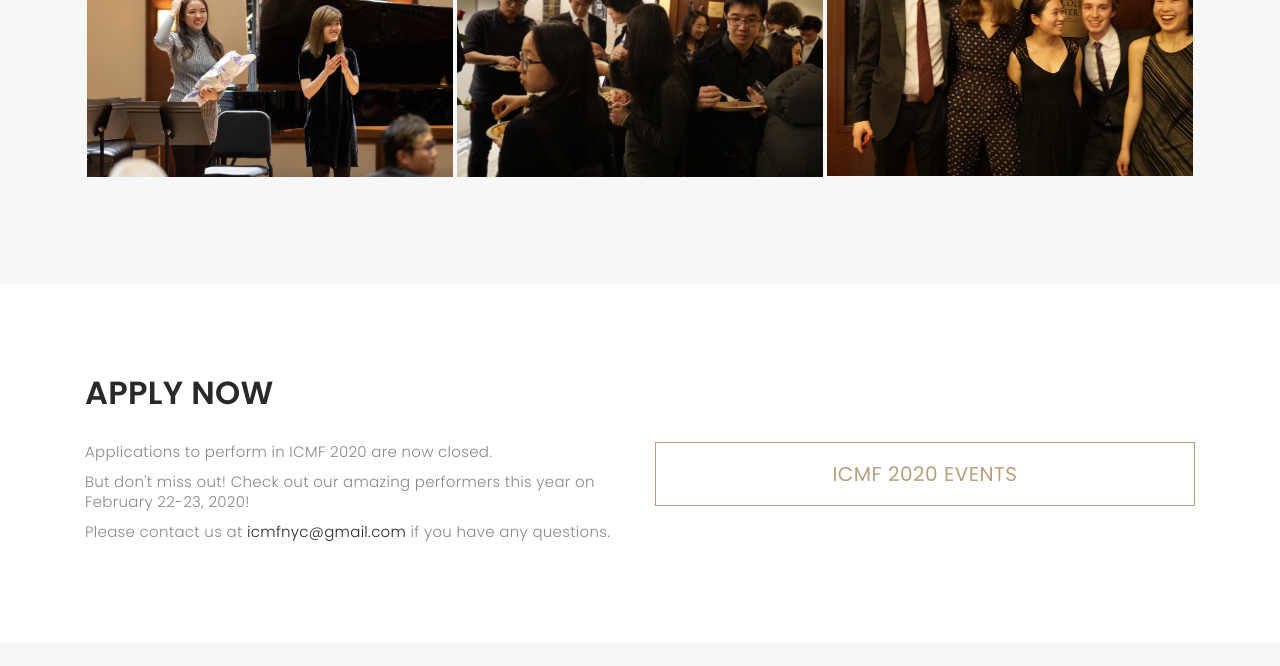
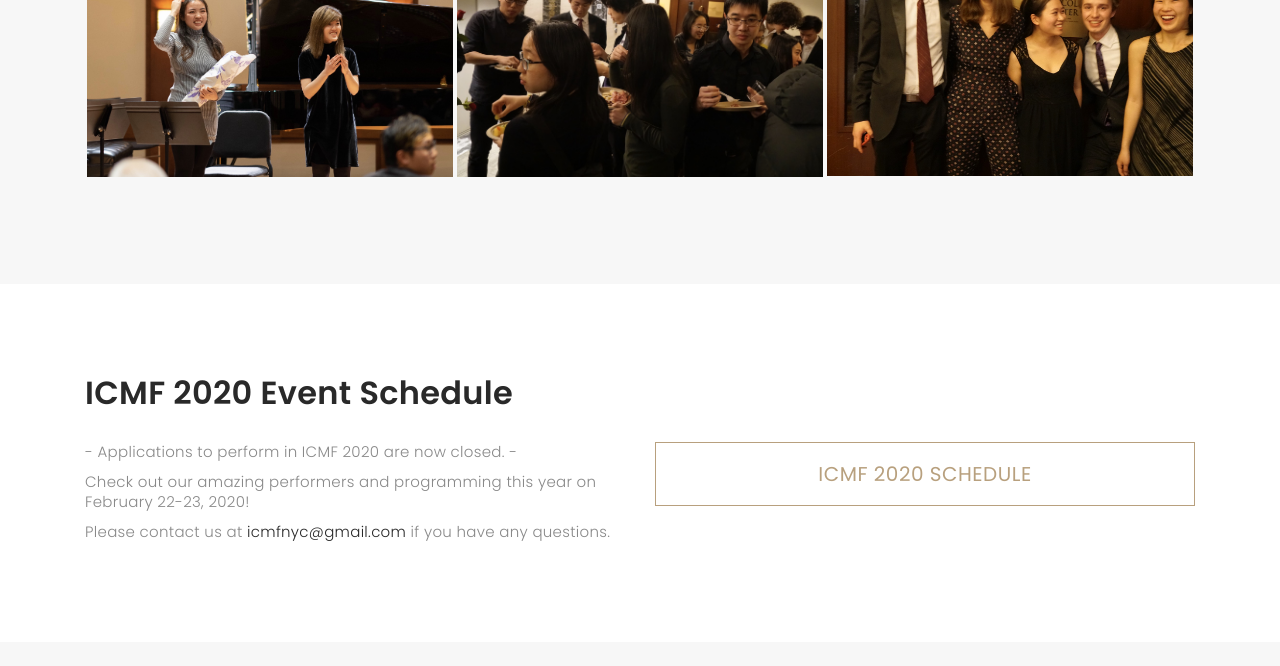
Before and after one commit to jadechen170/icmfnyc.github.io, a plain HTML site: page index.html in a window 1280 px wide. Shown: the part 4580-5246 px from the top of the page. Drawn offline with nearby package versions, Linux system fonts and the light colour scheme; files whose address does not match are found by name; a web font is replaced by a local one.

Commit message:
minor edits

```diff
--- a/index.html
+++ b/index.html
@@ -707,7 +707,7 @@
   <!-- start section apply -->
   <div id="apply" class="paddsection">
     <div class="container">
-      <h2 class="mb-30 ">APPLY NOW</h2>
+      <h2 class="mb-30 ">ICMF 2020 Event Schedule</h2>
     </div>
     <div class="container">
       <div class="apply-block1">
@@ -716,8 +716,8 @@
             <div class="apply-apply">
 
               <ul class="apply-details">
-                <li><span>Applications to perform in ICMF 2020 are now closed. </span></li>
-                <li><span>But don't miss out! Check out our amazing performers this year on February 22-23, 2020!</span></li>
+                <li><span>- Applications to perform in ICMF 2020 are now closed. - </span></li>
+                <li><span>Check out our amazing performers and programming this year on February 22-23, 2020!</span></li>
 
                 <li><span>Please contact us at <a href="mailto:icmfnyc@gmail.com"> icmfnyc@gmail.com </a>if you have any questions.</span></li>
                 <!-- <li><span>Applications to perform in ICMF 2020 are now open! The deadline to apply is <b>Sunday, Janurary 5, 2020.</b></span></li>
@@ -728,7 +728,7 @@
             </div>
           </div>
           <div class="col-lg-6">
-            <a href="icmf2020.html"><button class="btn-app btn-block">ICMF 2020 Events</button></a>
+            <a href="icmf2020.html"><button class="btn-app btn-block">ICMF 2020 Schedule</button></a>
               <!-- <a href="https://forms.gle/U7ofgrEqdft2dPx8A"><button class="btn-app btn-block">Performer  Application</button></a>
               <div class="divider"></div>
               <a href="https://forms.gle/B8ws7KEFbDu81eyR6"><button class="btn-app btn-block">Ambassador Application</button></a> -->
```
